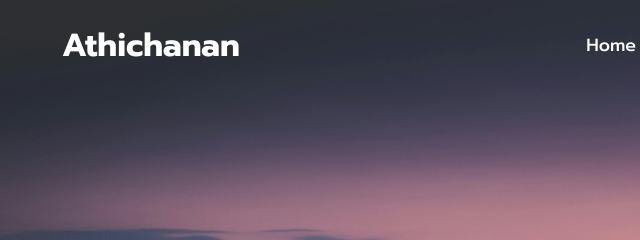
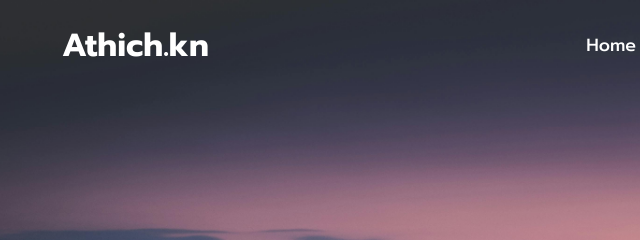
Before and after one commit to KNIGHTKRUBPOM/KNIGHTKRUBPOM.github.io, a plain HTML site: page index.html in a window 1280 px wide. Shown: the top 240 px of the page, 38-678 px from the left. Drawn offline with nearby package versions, Linux system fonts and the light colour scheme.

Commit message:
Name commit index.html

```diff
--- a/index.html
+++ b/index.html
@@ -8,7 +8,7 @@
   </head>
   <body>
     <header>
-      <h2 class="logo">Athichanan</h2>
+      <h2 class="logo">Athich.kn</h2>
       <nav class="navigation">
         <a href="#">Home</a>
         <a href="#">About</a>
```
